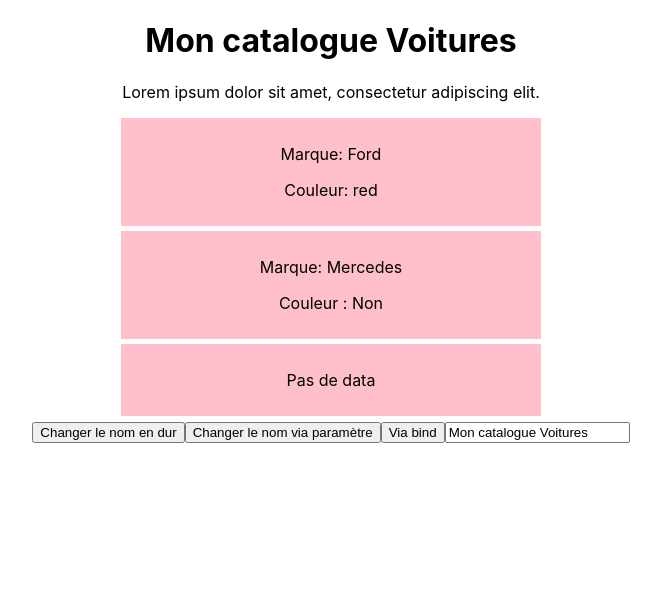
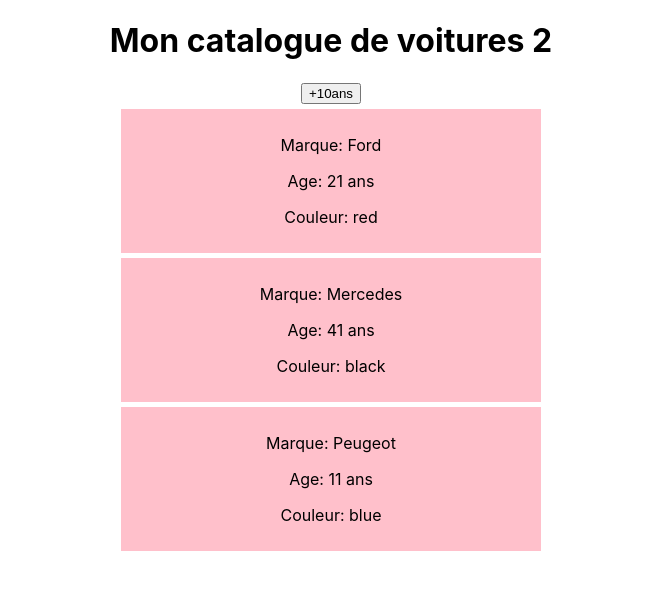
Before and after one commit to AndryRaza/apprentissage, a React (Create React App) app in the folder app_react/: page / in a window 1280 px wide. Shown: the top 590 px of the page, without its empty margins (309-970 px from the left). Built offline with nearby package versions, Linux system fonts and the light colour scheme.

Commit message:
DomEvent, setState, map

```diff
--- a/app_react/src/App.js
+++ b/app_react/src/App.js
@@ -5,48 +5,15 @@
 class App extends Component {
 
   //Création d'une state
-  state = {
-    titre: 'Mon catalogue Voitures'
-  };
-
-  //On va changer le titre lorsque l'on cliquera sur le bouton
-  changeTitle = (e) => {
-    this.setState({
-      titre: 'Mon nouveau titre'
-    });
-    //C'est la seule façon pour changer les states
-  };
-
-  changeViaparam = (titre) => {
-    this.setState({
-      titre: titre //(ou titre seulement si les deux noms sont pareils)
-    })
-  };
-
-  changeViaBind = (param) => {
-    this.setState({
-      titre: param
-    })
-  };
-
-  changeViaInput = (e) => {
-      this.setState({
-        titre: e.target.value
-      })
-  };
 
 
   render() {
     return (
       <div className="App">
-        <Mycars title={this.state.titre}/>
-        <button onClick= {this.changeTitle} >Changer le nom en dur</button>
-        <button onClick= {() => this.changeViaparam('Titre via un paramètre')} >Changer le nom via paramètre</button>
-        <button onClick= {this.changeViaBind.bind(this, 'Titre via bind')} >Via bind</button>
-        <input type="text" onChange={this.changeViaInput} value={this.state.titre}/>
+        <Mycars/>
       </div>
     );
-  }
+  };
 
 
 }
--- a/app_react/src/components/Cars.js
+++ b/app_react/src/components/Cars.js
@@ -1,10 +1,10 @@
 import React from 'react';
 
-const Car = ({ children, color }) => {
+const Car = ({ name, color, year }) => {
 
     const colorInfo = color ? (<p>Couleur: { color}</p>) : (<p>Couleur : Non</p>); //On définit une condition pour gérer le cas  où on a pas de couleur
 
-   if (children){
+   if (name){
         return(
             <div style={{
                 backgroundColor: 'pink',
@@ -13,24 +13,14 @@
                 margin: '5px auto'
             }}>
 
-                <p>Marque:{children} </p>
+                <p>Marque: {name} </p>
+                <p>Age: {year}</p>
                 {colorInfo}
 
             </div>
         );
    }else{
-    return(
-        <div style={{
-            backgroundColor: 'pink',
-            width: '400px',
-            padding: '10px',
-            margin: '5px auto'
-        }}>
-
-            <p> Pas de data </p>
-
-        </div>
-    );
+    return null;
    }
 
 }
--- a/app_react/src/components/Mycars.js
+++ b/app_react/src/components/Mycars.js
@@ -4,25 +4,48 @@
 //On crée la classe Mycars
 class Mycars extends Component {
 
-    //Fonction qui va se lancer quand quelqu'un va copier le texte
-    noCopy = () => {
-        alert('merci de ne pas copier le texte');
+
+    state = {
+        voitures: [
+            { name: 'Ford', color: 'red', year: 2000 },
+            { name: 'Mercedes', color: 'black', year: 1980 },
+            { name: 'Peugeot', color: 'blue', year: 2010 }
+        ],
+        titre: 'Mon catalogue de voitures 2'
     };
 
-    // //On va ajouter un style lors du survol du titre h1
-    // addStyle = (e) => {
-    //     e.target.classList.toggle('styled');        //toggle si la classe existe la supprime, sinon la rajoute
-    // };
+    addTenYears = () => {
+
+        const updatedState = this.state.voitures.map((param)=> {
+            return  param.year -= 10;
+        });
+
+        this.setState({
+            updatedState
+        });
+    }
 
     render() {
+
+        const year = new Date().getFullYear();
+
         return (
             <div>
-                <h1>{this.props.title}</h1>
-                <p onCopy={this.noCopy}>Lorem ipsum dolor sit amet, consectetur adipiscing elit.</p>
-                <Car color="red"> Ford </Car>
-                <Car > Mercedes </Car>
-                <Car color="blue"></Car>
-            </div>)
+                <h1>{this.state.titre}</h1>
+
+                <button onClick={this.addTenYears}>+10ans</button>
+                {
+                    this.state.voitures.map((voiture, index) => {
+                        return (
+                            <div key={index}>
+                            <Car color={voiture.color}  year={ year - voiture.year + ' ans'} name={voiture.name}/>
+                            </div>
+                        )
+                    })
+                }
+
+            </div>
+        );
     }
 }
 
```
